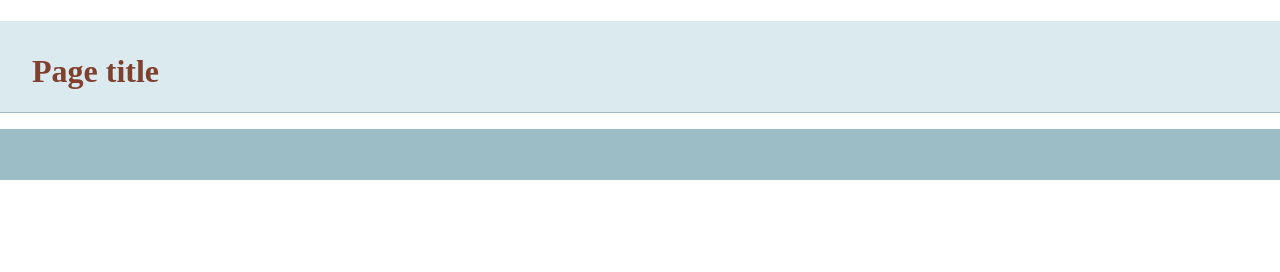
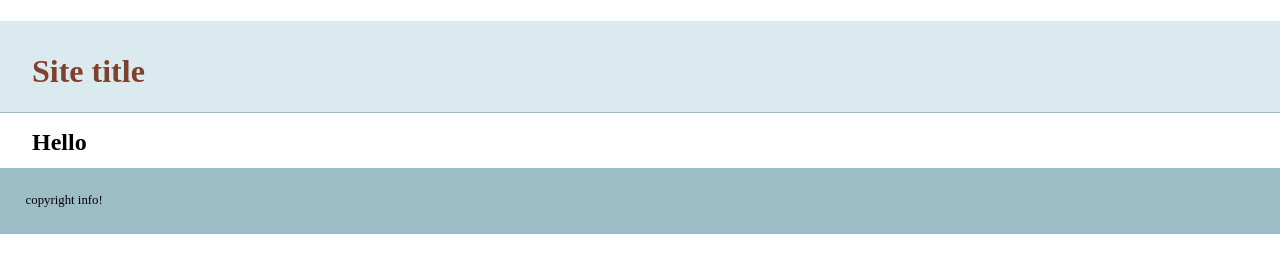
Before and after one commit to Eeerki/git-start, a plain HTML site: page index.html in a window 1280 px wide. Drawn offline with nearby package versions, Linux system fonts and the light colour scheme.

Commit message:
added more info to template

```diff
--- a/index.html
+++ b/index.html
@@ -14,13 +14,15 @@
     </head>
     <body>
     <header>
-	<h1>Page title</h1>
+	<h1>Site title</h1>
     </header>
     <nav id="pageNav">
     </nav>
     <main>
+		<h2> Hello </h2>
     </main>
     <footer>
+		copyright info!
     </footer>
         <script>
 //use the modernizr load to load up external scripts. This will load the scripts asynchronously, but the order listed matters. Although it will load all scripts in parallel, it will execute them in the order listed
```
